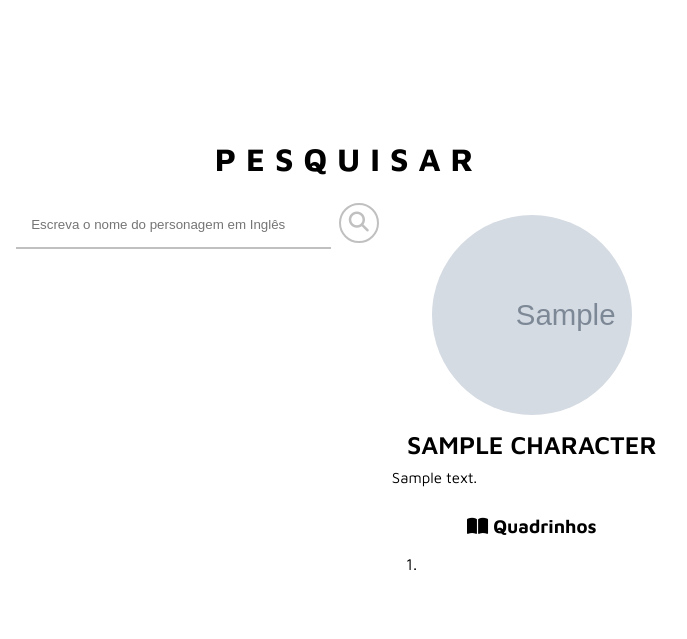
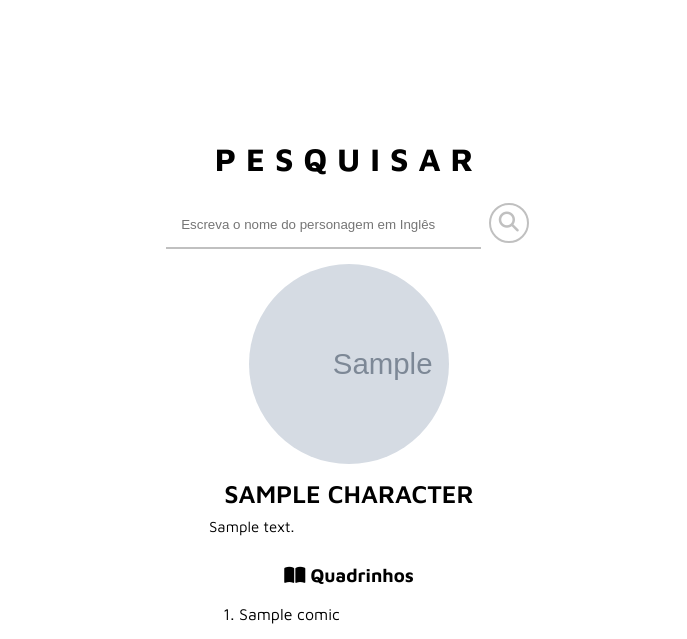
Before and after one commit to pauloandreoliv/SPA-Personagens-da-Marvel, a Flask app: template templates/index.html in a window 1280 px wide. Shown: the part 1477-2116 px from the top of the page, without its empty margins (291-978 px from the left). Before the commit the page ends 2047 px from the top, so only its background shows below. Run offline with Flask 3, Linux system fonts and the light colour scheme; the template is opened without the code that fills it: most values are stand-ins (such as "Sample title", 1, 10 or a date in 2020); grey boxes marked "Sample" are stand-in pictures; some libraries are stand-ins or nearby versions.

Commit message:
Inserindo loop para comics

```diff
--- a/app.py
+++ b/app.py
@@ -8,7 +8,7 @@ offset = 0
 @app.route("/")
 def index():
     characters = listing(offset)
-    character = {"name": "Not found", "description": "Try again", "thumbnail": "https://i.imgur.com/QN8GUmf.jpg"}
+    character = {"name": "SEM PERSONAGEM", "description": "Procure algum personagem. Basta inserir o nome do(a) personagem desejado em Inglês. Ex: Captain America", "thumbnail": "https://i.imgur.com/QN8GUmf.jpg"}
     return render_template("index.html", characters = characters, character = character)
 
 
@@ -28,6 +28,7 @@ def list_all():
 def search_for():
     name = request.form["character_name"]
     character = search(name)
-    return render_template("index.html", character = character)
+    comics = character["comics"]
+    return render_template("index.html", character = character, comics = comics)
 
 app.run()
--- a/assets/css/style.css
+++ b/assets/css/style.css
@@ -63,7 +63,7 @@ nav #menu_personagens {
 #logo {
   width: 250px;
   height: 100.5px;
-  background-image: url(https://raw.githubusercontent.com/pauloandreoliv/SPA-Personagens-da-Marvel/2909c8b7f2b4b189231008d3ccb99581bb0988fc/assets/images/Marvel_Logo_SVG.svg?token=AY47IH3KSO2SEHBX7BTSLOTEJQSGM);
+  background-image: url(https://i.imgur.com/GiR22m8.png);
   background-size: cover;
   cursor: pointer;
   transition: 0.5s;
@@ -157,6 +157,11 @@ button:hover {
     color: white;
 }
 
+.pesquisar{
+    display: flex;
+    justify-content: center;
+}
+
 input {
     min-width: 285px;
     padding: 15px;
--- a/assets/images/source.txt
+++ b/assets/images/source.txt
@@ -7,4 +7,4 @@ Character (https://estacaonerd.com/diversas-producoes-da-marvel-studios-tem-data
 Hospedadas em:
 https://i.imgur.com/QN8GUmf.jpg
 https://i.imgur.com/8IPyQTr.jpg
-https://raw.githubusercontent.com/pauloandreoliv/SPA-Personagens-da-Marvel/2909c8b7f2b4b189231008d3ccb99581bb0988fc/assets/images/Marvel_Logo_SVG.svg?token=AY47IH3KSO2SEHBX7BTSLOTEJQSGM
+https://i.imgur.com/GiR22m8.png
--- a/consumer.py
+++ b/consumer.py
@@ -20,7 +20,6 @@ def request(offset,limit,name):
     result = request_return.json()
 
     data_list = result["data"]
-
     return data_list
 
 
@@ -106,6 +105,7 @@ def search(name):
     result["name"] = "Not found"
     result["description"] = "Try again"
     result["thumbnail"] = "https://i.imgur.com/QN8GUmf.jpg"
+    result["comics"] = {"name": ""}
 
     if (name != ""):
         name = "&name=" + name
@@ -123,7 +123,10 @@ def search(name):
             extension_thumbnail = results_list[0]["thumbnail"]["extension"]
             thumbnail = path_thumbnail + "." + extension_thumbnail
 
+            comics_list = results_list[0]["comics"]["items"]
+
             result["name"] = name
             result["description"] = description
             result["thumbnail"] = thumbnail
+            result["comics"] = comics_list
     return result
--- a/templates/index.html
+++ b/templates/index.html
@@ -42,11 +42,13 @@
       {%endfor%}
    </section>
    <h1>PESQUISAR</h1>
-   <section id="2">
+   <div class="pesquisar">
      <form action="{{url_for('search_for')}}" method="POST">
        <input type="text" id="character_name" name="character_name" placeholder="Escreva o nome do personagem em Inglês">
        <button><i class="fa-solid fa-magnifying-glass"></i></button>
      </form>
+   </div>
+   <section id="2">
      <div class="personagem_pesquisado">
         <div class="topo_personagem">
           <div class="imagem_personagem" style="background-image: url({{character["thumbnail"]}});"></div>
@@ -56,7 +58,9 @@
         <div class="quadrinhos">
           <h3><i class="fa-solid fa-book-open"></i> Quadrinhos</h3>
           <ol>
-            <li></li>
+            {%for comic in comics%}
+            <li>{{comic["name"]}}</li>
+	    {%endfor%}
           </ol>
         </div>
      </div>
```
Also changed, not shown: assets/images/Marvel_Logo_SVG.svg (deleted), assets/images/logo.png (added).
